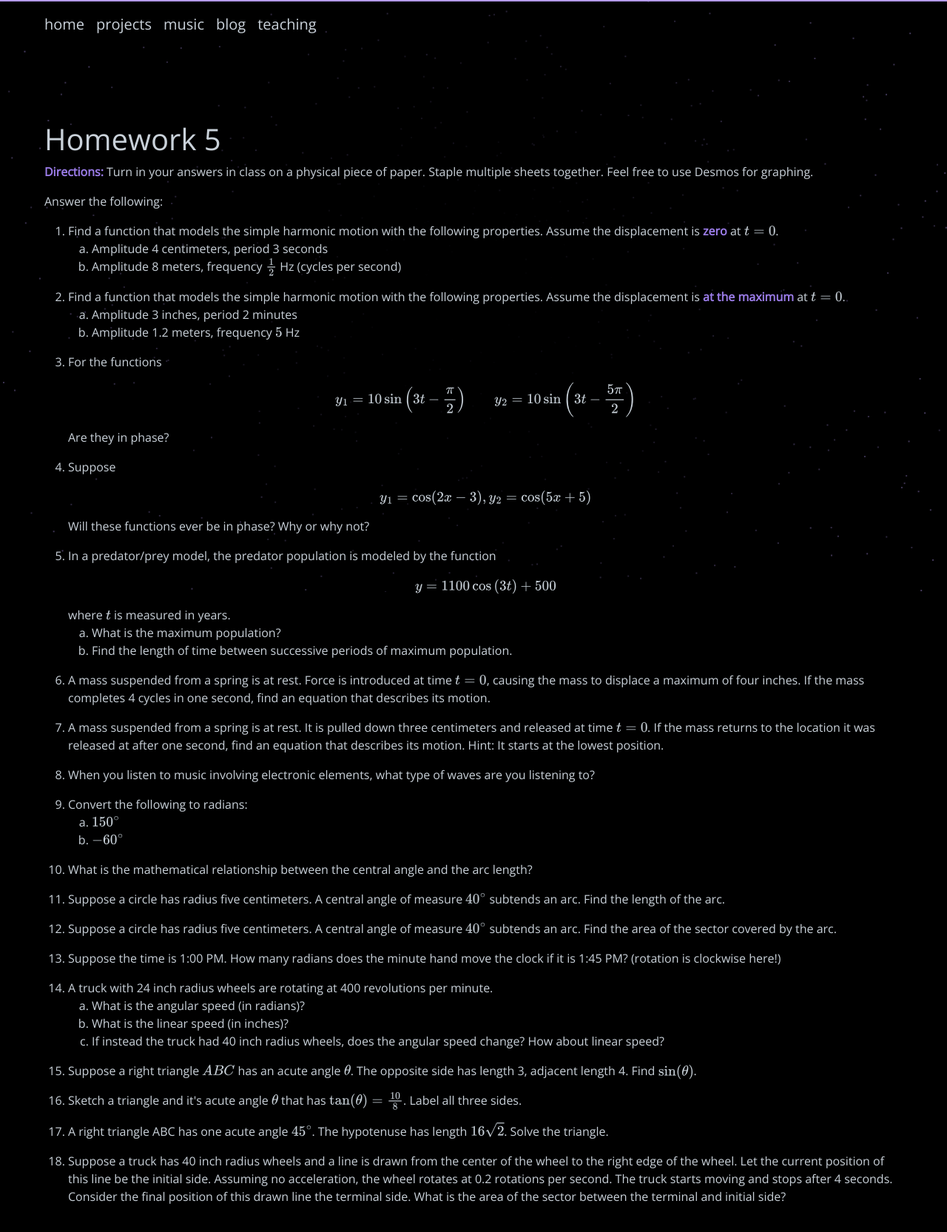
After one commit to swrlly/swrlly.com, a Flask app: template templates/swrlly/teaching/math-119/homework/hw5.html in a window 1280 px wide. The commit adds this page. Shown: the whole page at 74% size. Run offline with Flask 2, Linux system fonts and the light colour scheme; the template is opened without the code that fills it, so the values that code supplies are empty; some libraries are stand-ins or nearby versions.

Commit message:
hw uploaded

```diff
--- /dev/null
+++ b/templates/swrlly/teaching/math-119/homework/hw5.html
@@ -0,0 +1,65 @@
+{% extends "swrlly/teaching.html" %}
+
+{% block title %}<title>Math 119 - Homework 4</title>{% endblock %}
+
+{% block discord %}
+<meta property="og:title" content="Math 119 - Homework 5"/>
+<meta name = "theme-color" content="#b39af0"/>
+<meta property="og:description" content="Homework 5"/>
+<meta property="og:url" content="https://swrlly.com/teaching/math-119/homework/hw5"/>
+<meta property="og:image" content="https://swrlly.com/static/swrlly/favicon.png"/>
+{% endblock %}
+
+{% block content %}
+<div class="container fade-in-text text-padding">
+    <h1>Homework 5</h1>
+    <p><b>Directions:</b> Turn in your answers in class on a physical piece of paper. Staple multiple sheets together. Feel free to use Desmos for graphing.</p>
+
+    <p>Answer the following:</p>
+    <ol>
+        <li>Find a function that models the simple harmonic motion with the following properties. Assume the displacement is <b>zero</b> at $t = 0$.</li>
+        <ol type="a">
+            <li>Amplitude 4 centimeters, period 3 seconds</li>
+            <li class="hw-space">Amplitude 8 meters, frequency $\frac{1}{2}$ Hz (cycles per second)</li>
+        </ol>
+        <li>Find a function that models the simple harmonic motion with the following properties. Assume the displacement is <b>at the maximum</b> at $t = 0$.</li>
+        <ol type="a">
+            <li>Amplitude 3 inches, period 2 minutes</li>
+            <li class="hw-space">Amplitude 1.2 meters, frequency $5$ Hz</li>
+        </ol>
+        <li class="hw-space">For the functions \[y_1 = 10\sin\left(3t - \frac{\pi}{2}\right) \qquad y_2 = 10\sin\left(3t - \frac{5\pi}{2}\right)\]
+            Are they in phase?
+        </li>
+        <li class="hw-space">Suppose \[y_1 = \cos(2x - 3), y_2 = \cos(5x + 5)\] Will these functions ever be in phase? Why or why not?</li>
+        <li class="hw-space">In a predator/prey model, the predator population is modeled by the function \[y = 1100\cos\left(3t\right) + 500\] where $t$ is measured in years.
+            <ol type="a">
+                <li>What is the maximum population?</li>
+                <li>Find the length of time between successive periods of maximum population.</li>
+            </ol></li>
+            <li class="hw-space">A mass suspended from a spring is at rest. Force is introduced at time $t = 0$, causing the mass to displace a maximum of four inches. If the mass completes 4 cycles in one second, find an equation that describes its motion.</li>
+        <li class="hw-space">A mass suspended from a spring is at rest. It is pulled down three centimeters and released at time $t = 0$. If the mass returns to the location it was released at after one second, find an equation that describes its motion. Hint: It starts at the lowest position.</li>
+        <li class="hw-space">When you listen to music involving electronic elements, what type of waves are you listening to?</li>
+        <li class="hw-space">Convert the following to radians:
+            <ol type="a">
+                <li>$150^\circ$</li>
+                <li>$-60^\circ$</li>
+            </ol>
+        </li>
+        <li class="hw-space">What is the mathematical relationship between the central angle and the arc length?</li>
+        <li class="hw-space">Suppose a circle has radius five centimeters. A central angle of measure $40^\circ$ subtends an arc. Find the length of the arc.</li>
+        <li class="hw-space">Suppose a circle has radius five centimeters. A central angle of measure $40^\circ$ subtends an arc. Find the area of the sector covered by the arc.</li>
+        <li class="hw-space">Suppose the time is 1:00 PM. How many radians does the minute hand move the clock if it is 1:45 PM? (rotation is clockwise here!)</li>
+        <li class="hw-space">A truck with 24 inch radius wheels are rotating at 400 revolutions per minute.
+            <ol type="a">
+                <li>What is the angular speed (in radians)?</li>
+                <li>What is the linear speed (in inches)?</li>
+                <li>If instead the truck had 40 inch radius wheels, does the angular speed change? How about linear speed?</li>
+            </ol>
+        </li>
+        <li class="hw-space">Suppose a right triangle $ABC$ has an acute angle $\theta$. The opposite side has length 3, adjacent length 4. Find $\sin(\theta)$.</li>
+        <li class="hw-space">Sketch a triangle and it's acute angle $\theta$ that has $\tan(\theta) = \frac{10}{8}$. Label all three sides.</li>
+        <li class="hw-space">A right triangle ABC has one acute angle $45^\circ$. The hypotenuse has length $16\sqrt{2}$. Solve the triangle.</li>
+        <li class="hw-space">Suppose a truck has 40 inch radius wheels and a line is drawn from the center of the wheel to the right edge of the wheel. Let the current position of this line be the initial side. Assuming no acceleration, the wheel rotates at 0.2 rotations per second. The truck starts moving and stops after 4 seconds. Consider the final position of this drawn line the terminal side. What is the area of the sector between the terminal and initial side?</li>
+    </ol>
+</div>
+{% endblock %}
--- a/templates/swrlly/teaching/math-119/lectures/5.6.html
+++ b/templates/swrlly/teaching/math-119/lectures/5.6.html
@@ -93,7 +93,7 @@
     <p> Given two functions \[y_1 = A \sin (kt - b) \qquad y_2 = A\sin(kt - c)\] the <b>phase difference</b> is $b - c$. If this is a factor of $2\pi$, then the functions are called <b>in phase.</b> </p>
     <p>If two functions have the same period and have the same phase, the two graphs will lie on top of each other.</p>
     <div class="math-example">
-    Three objects are in simple harmonic motion given by the following equations \[y_1 = 10 \sin \left(3t - \frac{\pi}{6}\right) \qquad y_1 = 10 \sin \left(3t - \frac{\pi}{2}\right)  \qquad y_3 = 10 \sin \left(3t + \frac{23\pi}{6}\right)\]
+    Three objects are in simple harmonic motion given by the following equations \[y_1 = 10 \sin \left(3t - \frac{\pi}{6}\right) \qquad y_2 = 10 \sin \left(3t - \frac{\pi}{2}\right)  \qquad y_3 = 10 \sin \left(3t + \frac{23\pi}{6}\right)\]
     <ul>
         <li>
             Find the phase difference between $y_1$ and $y_2$. Are they in phase?
--- a/templates/swrlly/teaching/math-119/lectures/6.2.html
+++ b/templates/swrlly/teaching/math-119/lectures/6.2.html
@@ -5,7 +5,7 @@
 {% block discord %}
 <meta property="og:title" content="Math 119 - lectures"/>
 <meta name = "theme-color" content="#b39af0"/>
-<meta property="og:description" content="6.2: Angle Measure"/>
+<meta property="og:description" content="6.2: Trigonometry of Right Triangles/>
 <meta property="og:url" content="https://swrlly.com/teaching/math-119/lectures/6.2"/>
 <meta property="og:image" content="https://swrlly.com/static/swrlly/favicon.png"/>
 {% endblock %}
```
